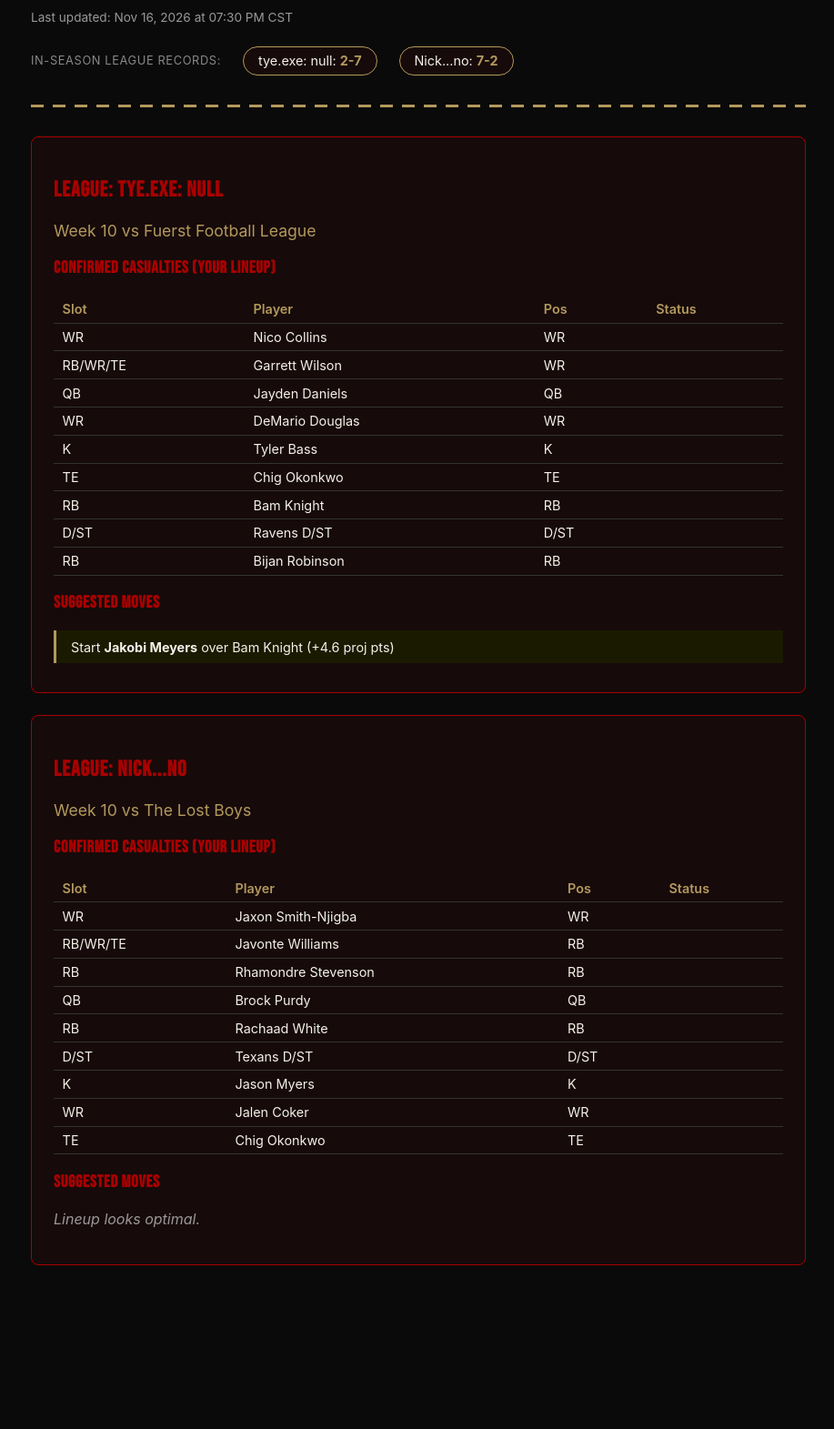
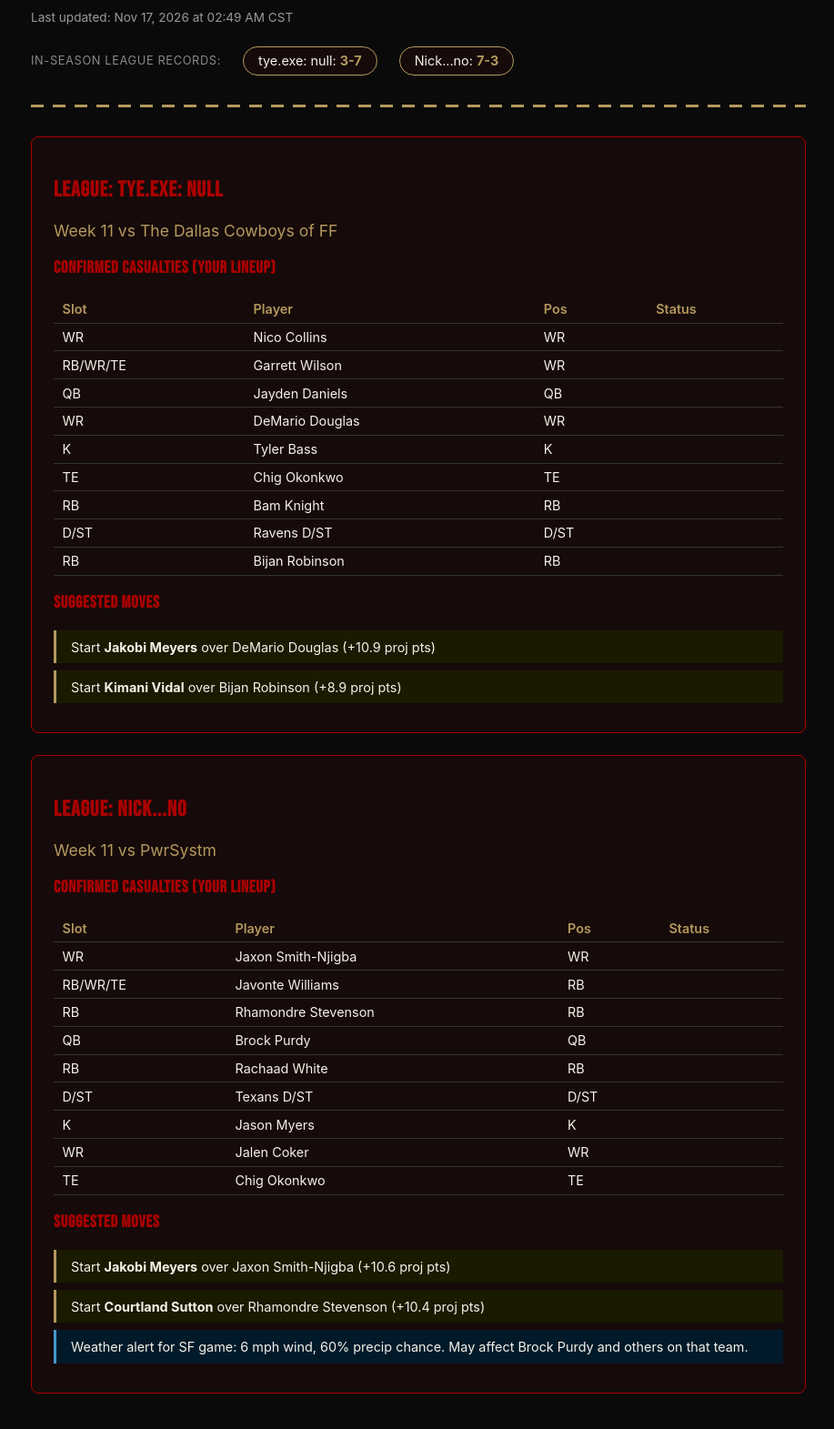
Before and after one commit to jdbeepbeep/fantasy-agent, a plain HTML site: page docs/index.html in a window 1280 px wide. Shown: the part 143-1714 px from the top of the page at 91% size, without its empty margins (180-1097 px from the left). Before the commit the page ends 1590 px from the top, so only its background shows below. Drawn offline with Linux system fonts and the light colour scheme.

Commit message:
Update monitoring state and dashboard [skip ci]

```diff
--- a/data/state.json
+++ b/data/state.json
@@ -76,6 +76,7 @@
   "Nick...no:2970732:opp_lineup_w4",
   "Nick...no:3046439:QUESTIONABLE",
   "Nick...no:3059157:closecall_w3",
+  "Nick...no:3112596:opp_lineup_w11",
   "Nick...no:3121023:QUESTIONABLE",
   "Nick...no:3121422:DOUBTFUL",
   "Nick...no:3121422:OUT",
@@ -237,6 +238,7 @@
   "Nick...no:600511:weather_w1",
   "Nick...no:6053639:lineup_w6",
   "Nick...no:6065648:weather_w1",
+  "Nick...no:6071672:lineup_w11",
   "Nick...no:6123550:weather_w9",
   "Nick...no:6147103:opp_lineup_w4",
   "Nick...no:6153862:weather_w2",
@@ -254,6 +256,7 @@
   "Nick...no:6441863:closecall_w1",
   "Nick...no:6449599:opp_lineup_w5",
   "Nick...no:6486148:opp_lineup_w8",
+  "Nick...no:651213:weather_w11",
   "Nick...no:6515358:opp_lineup_w8",
   "Nick...no:652771:opp_lineup_w9",
   "Nick...no:6550743:closecall_w10",
@@ -462,6 +465,7 @@
   "tye.exe: null:2112519:weather_w1",
   "tye.exe: null:2120635:weather_w5",
   "tye.exe: null:2143059:weather_w5",
+  "tye.exe: null:2189130:lineup_w11",
   "tye.exe: null:2289215:weather_w1",
   "tye.exe: null:230359:weather_w1",
   "tye.exe: null:230481:closecall_w10",
@@ -509,6 +513,7 @@
   "tye.exe: null:367854:closecall_w9",
   "tye.exe: null:3718924:lineup_w6",
   "tye.exe: null:375516:weather_w5",
+  "tye.exe: null:376401:closecall_w11",
   "tye.exe: null:3819821:weather_w1",
   "tye.exe: null:3878424:weather_w5",
   "tye.exe: null:38809:weather_w2",
@@ -636,6 +641,7 @@
   "tye.exe: null:6195205:lineup_w5",
   "tye.exe: null:6260591:lineup_w5",
   "tye.exe: null:6297423:opp_lineup_w9",
+  "tye.exe: null:6311174:opp_lineup_w11",
   "tye.exe: null:6336749:weather_w2",
   "tye.exe: null:6340890:weather_w1",
   "tye.exe: null:6349949:weather_w9",
--- a/docs/index.html
+++ b/docs/index.html
@@ -46,27 +46,27 @@ th { color: var(--gold); font-weight: 600; }
 <body>
 <h1>🏈 THE POST-MORTEM</h1>
 <p class="subtitle">Autopsy performed weekly. Outlook is hazy.</p>
-<p class="updated">Last updated: Nov 16, 2026 at 07:30 PM CST</p>
-<div class="records"><span class="records-label">In-Season League Records:</span><div class="record-pill">tye.exe: null: <b>2-7</b></div><div class="record-pill">Nick...no: <b>7-2</b></div></div>
+<p class="updated">Last updated: Nov 17, 2026 at 02:49 AM CST</p>
+<div class="records"><span class="records-label">In-Season League Records:</span><div class="record-pill">tye.exe: null: <b>3-7</b></div><div class="record-pill">Nick...no: <b>7-3</b></div></div>
 <hr>
 
     <div class="league-card">
         <h2>League: tye.exe: null</h2>
-        <p class="matchup">Week 10 vs Fuerst Football League</p>
+        <p class="matchup">Week 11 vs The Dallas Cowboys of FF</p>
         <h3>Confirmed Casualties (Your Lineup)</h3>
         <table><tr><th>Slot</th><th>Player</th><th>Pos</th><th>Status</th></tr><tr><td>WR</td><td>Nico Collins</td><td>WR</td><td></td></tr><tr><td>RB/WR/TE</td><td>Garrett Wilson</td><td>WR</td><td></td></tr><tr><td>QB</td><td>Jayden Daniels</td><td>QB</td><td></td></tr><tr><td>WR</td><td>DeMario Douglas</td><td>WR</td><td></td></tr><tr><td>K</td><td>Tyler Bass</td><td>K</td><td></td></tr><tr><td>TE</td><td>Chig Okonkwo</td><td>TE</td><td></td></tr><tr><td>RB</td><td>Bam Knight</td><td>RB</td><td></td></tr><tr><td>D/ST</td><td>Ravens D/ST</td><td>D/ST</td><td></td></tr><tr><td>RB</td><td>Bijan Robinson</td><td>RB</td><td></td></tr></table>
         <h3>Suggested Moves</h3>
-        <div class="swap-suggestion">Start <b>Jakobi Meyers</b> over Bam Knight (+4.6 proj pts)</div>
+        <div class="swap-suggestion">Start <b>Jakobi Meyers</b> over DeMario Douglas (+10.9 proj pts)</div><div class="swap-suggestion">Start <b>Kimani Vidal</b> over Bijan Robinson (+8.9 proj pts)</div>
 
     </div>
     <div class="league-card">
         <h2>League: Nick...no</h2>
-        <p class="matchup">Week 10 vs The Lost Boys</p>
+        <p class="matchup">Week 11 vs PwrSystm</p>
         <h3>Confirmed Casualties (Your Lineup)</h3>
         <table><tr><th>Slot</th><th>Player</th><th>Pos</th><th>Status</th></tr><tr><td>WR</td><td>Jaxon Smith-Njigba</td><td>WR</td><td></td></tr><tr><td>RB/WR/TE</td><td>Javonte Williams</td><td>RB</td><td></td></tr><tr><td>RB</td><td>Rhamondre Stevenson</td><td>RB</td><td></td></tr><tr><td>QB</td><td>Brock Purdy</td><td>QB</td><td></td></tr><tr><td>RB</td><td>Rachaad White</td><td>RB</td><td></td></tr><tr><td>D/ST</td><td>Texans D/ST</td><td>D/ST</td><td></td></tr><tr><td>K</td><td>Jason Myers</td><td>K</td><td></td></tr><tr><td>WR</td><td>Jalen Coker</td><td>WR</td><td></td></tr><tr><td>TE</td><td>Chig Okonkwo</td><td>TE</td><td></td></tr></table>
         <h3>Suggested Moves</h3>
-        <p class="empty-state">Lineup looks optimal.</p>
-
+        <div class="swap-suggestion">Start <b>Jakobi Meyers</b> over Jaxon Smith-Njigba (+10.6 proj pts)</div><div class="swap-suggestion">Start <b>Courtland Sutton</b> over Rhamondre Stevenson (+10.4 proj pts)</div>
+        <div class="weather-flag">Weather alert for SF game: 6 mph wind, 60% precip chance. May affect Brock Purdy and others on that team.</div>
     </div>
 </body>
 </html>
```
